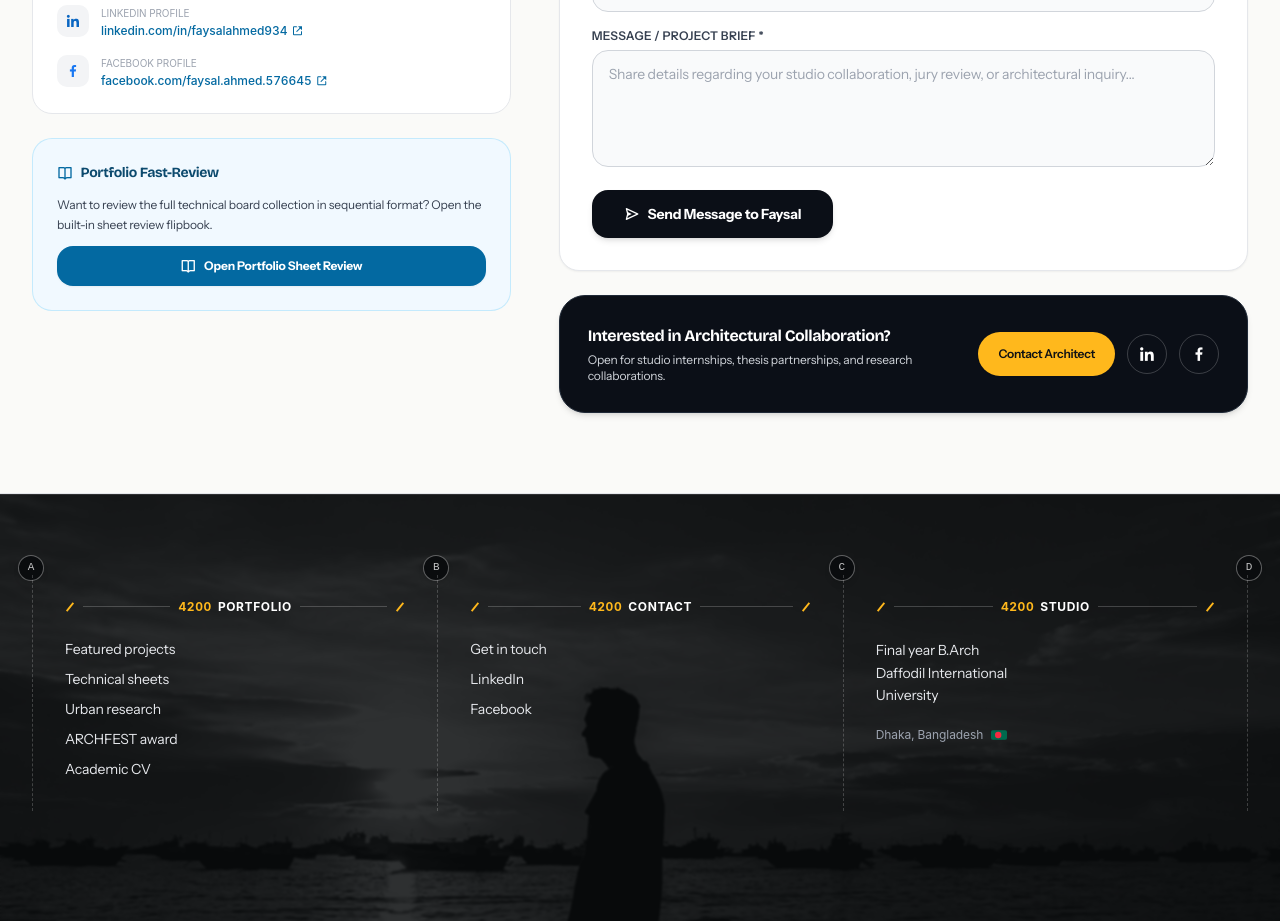
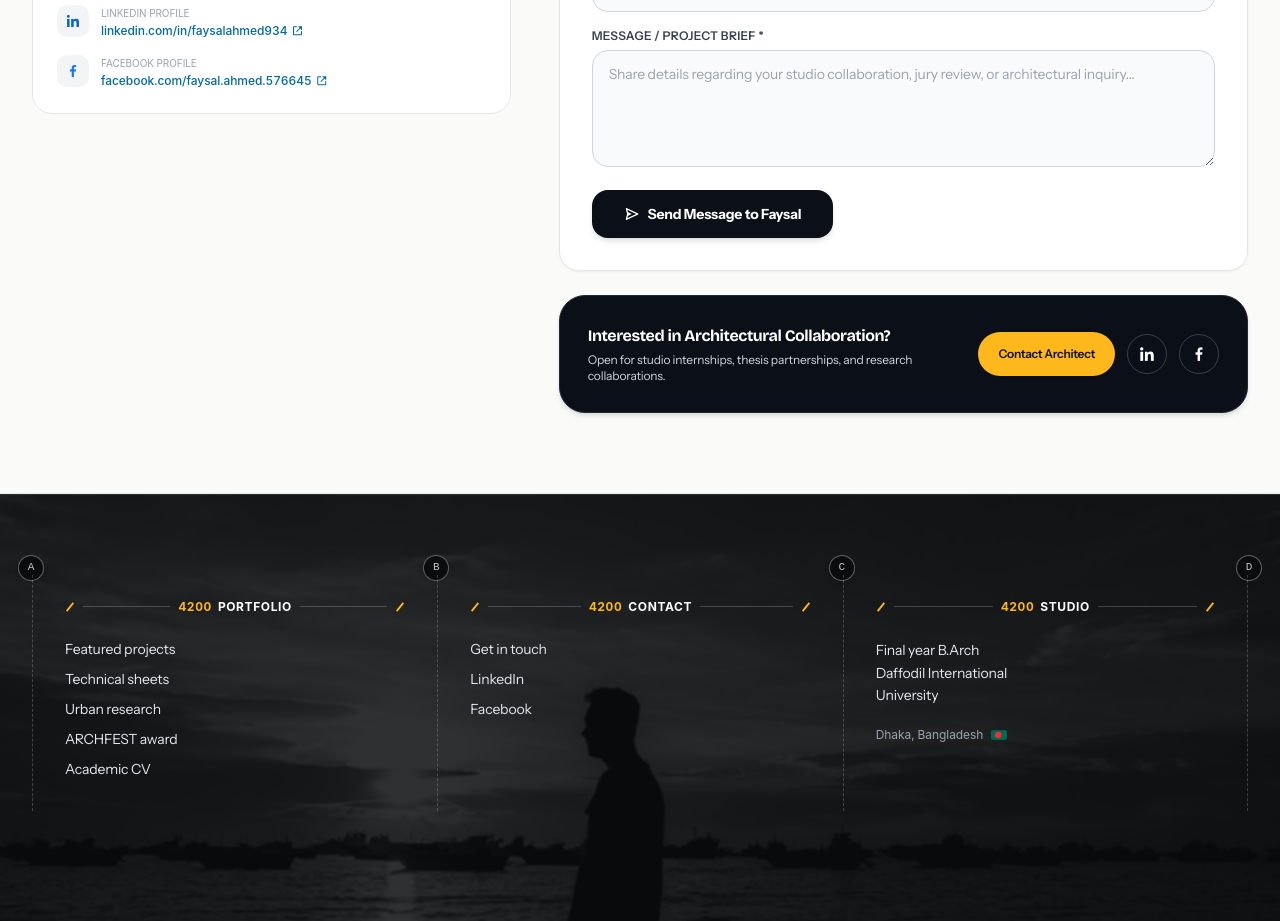
Before and after one commit to armanhossen-dev/Portfolio_for_faysal_vai, a React (Vite) app: page / in a window 1280 px wide. Shown: the part 9380-10301 px from the top of the page. Built offline with nearby package versions, Linux system fonts and the light colour scheme.

Commit message:
feat: remove portfolio fast-review card from connect section

```diff
--- a/src/components/ContactSection.jsx
+++ b/src/components/ContactSection.jsx
@@ -123,24 +123,6 @@ export default function ContactSection({ onOpenSheetReview }) {
                   </div>
                 </div>
               </div>
-            </div>
-
-            {/* Quick Actions Card — High Contrast in Light & Dark Theme */}
-            <div className="p-6 bg-blueprint-50/90 dark:bg-[#181b1e] rounded-xl border border-blueprint-200/80 dark:border-white/10 shadow-xs space-y-3">
-              <h4 className="font-display font-bold text-sm text-blueprint-900 dark:text-white flex items-center gap-2">
-                <i className="bx bx-book-open text-base text-blueprint-600 dark:text-[#ffb81c]"></i>
-                <span>Portfolio Fast-Review</span>
-              </h4>
-              <p className="text-xs text-studio-700 dark:text-[#9aa1a8] leading-relaxed font-sans">
-                Want to review the full technical board collection in sequential format? Open the built-in sheet review flipbook.
-              </p>
-              <button
-                onClick={() => onOpenSheetReview(0)}
-                className="w-full flex items-center justify-center gap-2 py-3 px-4 bg-blueprint-600 hover:bg-blueprint-500 dark:bg-[#ffb81c] dark:text-[#101214] hover:dark:bg-white text-white rounded-lg text-xs font-bold transition-colors shadow-sm"
-              >
-                <i className="bx bx-book-open text-base"></i>
-                <span>Open Portfolio Sheet Review</span>
-              </button>
             </div>
 
           </div>
```
Also changed, not shown: 5 other files (tests, documents, lock files or other folders).
